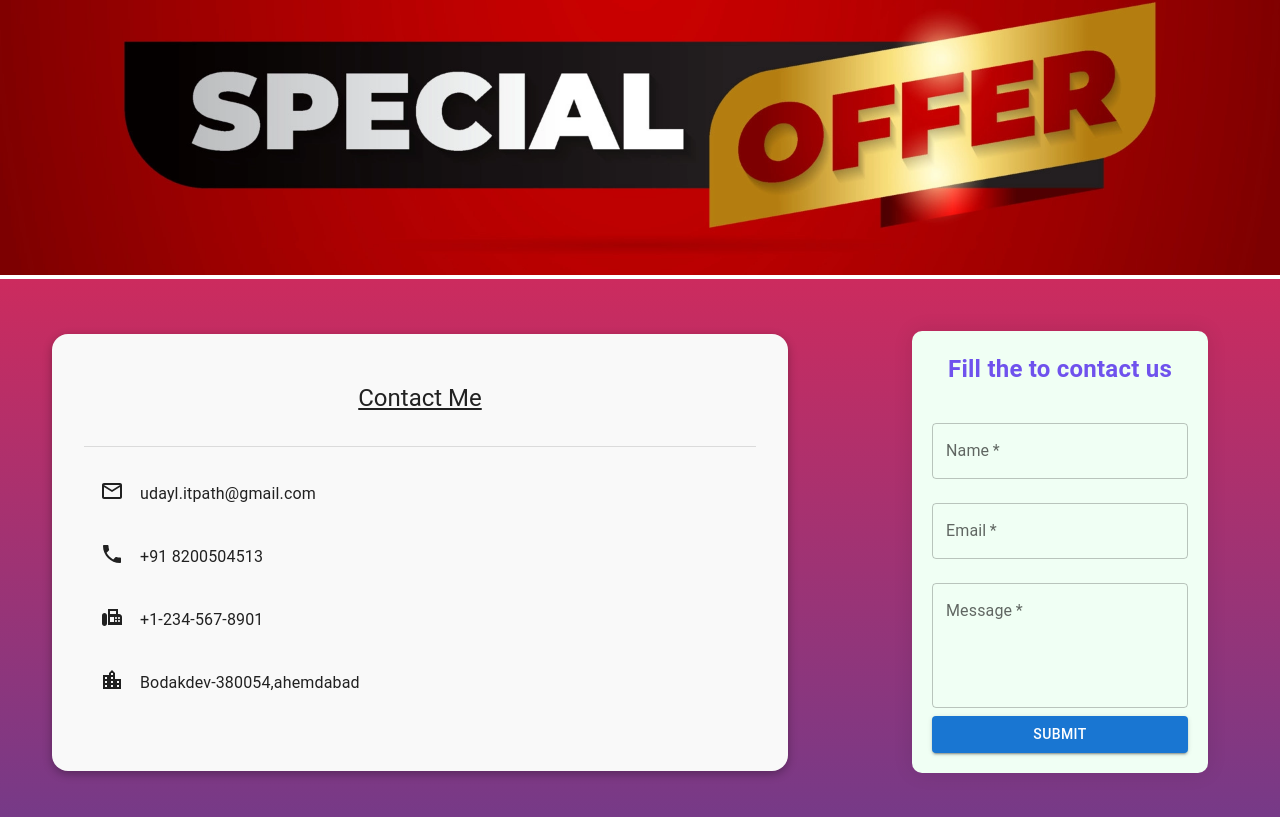
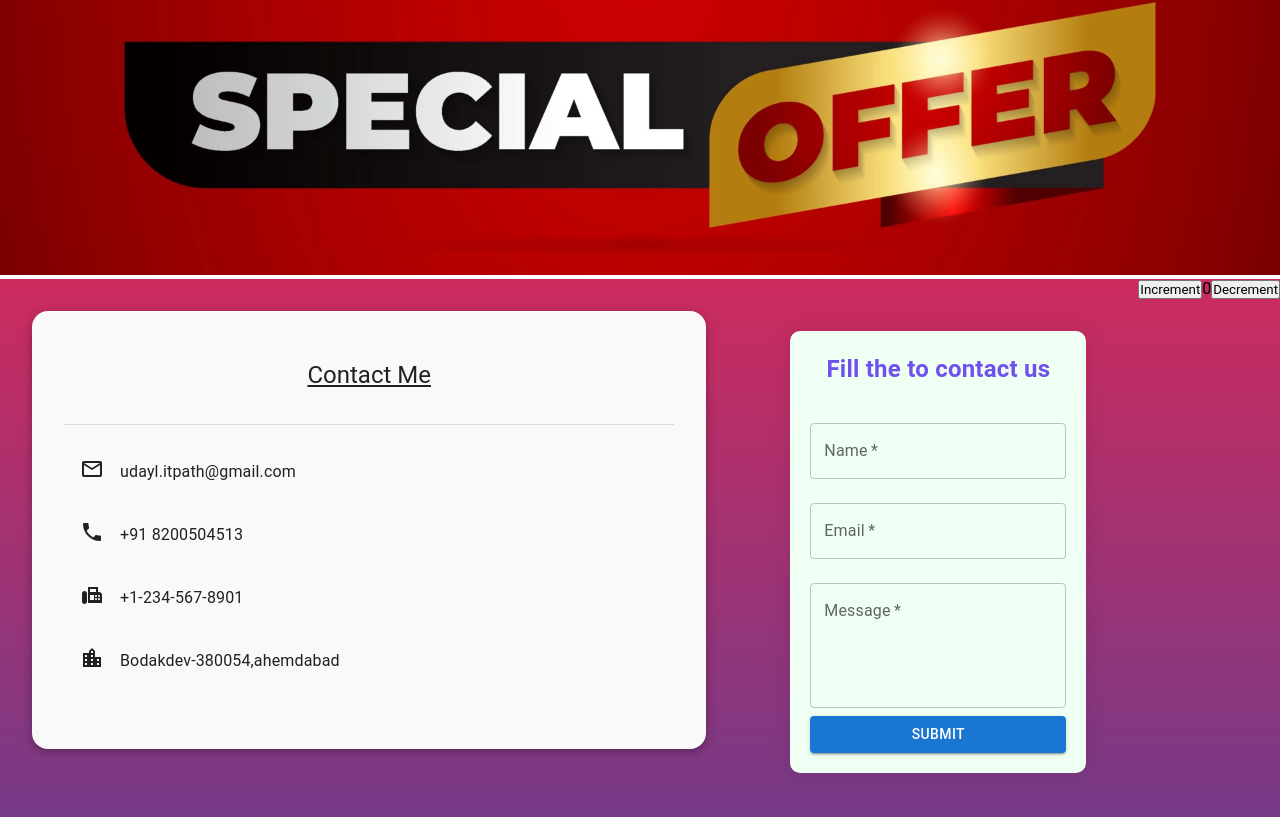
Before and after one commit to UGlakhana45/mui, a React (Create React App) app: page / in a window 1280 px wide. Shown: the part 2881-3698 px from the top of the page. Built offline with nearby package versions, Linux system fonts and the light colour scheme.

Commit message:
redux trial

```diff
--- a/package.json
+++ b/package.json
@@ -8,6 +8,7 @@
     "@fontsource/roboto": "^4.5.8",
     "@mui/icons-material": "^5.11.16",
     "@mui/material": "^5.12.1",
+    "@reduxjs/toolkit": "^1.9.5",
     "@testing-library/jest-dom": "^5.16.5",
     "@testing-library/react": "^13.4.0",
     "@testing-library/user-event": "^13.5.0",
@@ -16,6 +17,7 @@
     "react": "^18.2.0",
     "react-dom": "^18.2.0",
     "react-navigation": "^4.4.4",
+    "react-redux": "^8.0.5",
     "react-router-dom": "^6.10.0",
     "react-scripts": "5.0.1",
     "react-swipeable-views": "^0.14.0",
--- a/src/App.js
+++ b/src/App.js
@@ -1,9 +1,14 @@
-import React, { createContext } from "react";
+import React from "react";
+import { Provider } from "react-redux";
+import { store } from "./redux/store";
 import Routing from "./routes/routes";
-import Signin from "./ref/signin";
 
 const App = () => {
-  return <Routing />;
+  return (
+    <Provider store={store}>
+      <Routing />
+    </Provider>
+  );
 };
 
 export default App;
--- a/src/containers/contact.jsx
+++ b/src/containers/contact.jsx
@@ -3,6 +3,7 @@
 import styled from "@emotion/styled";
 import ContactPage from "../components/contactCard";
 import ContactMe from "../components/contactMe";
+import { Counter } from "../redux/test";
 
 const ContactBox = styled(Box)`
   background: linear-gradient(to bottom, #cc2b5e, #753a88);
@@ -17,7 +18,6 @@
         height: {xs:'auto',md:'auto',xl:'100vh'},
         display: "flex",
         justifyContent: "center",
-        alignItems: "center",
         backgroundSize: "cover",
         backgroundPosition: "center",
       }}
@@ -44,7 +44,9 @@
       >
         <ContactMe />
       </Box>
+      <Counter />
     </ContactBox>
+
   );
 };
 
--- a/src/containers/home.jsx
+++ b/src/containers/home.jsx
@@ -1,4 +1,4 @@
-import { Box, Container } from "@mui/material";
+import { Box} from "@mui/material";
 import React from "react";
 import SwipeableTextMobileStepper from "../components/swipable";
 import discount from "../assets/images/special-offer-sale-banner-besign-discount-label-and-sticker-for-media-promotion-product-free-vector.webp";
--- /dev/null
+++ b/src/redux/reducers/authSlice.js
@@ -0,0 +1,21 @@
+import { createSlice } from "@reduxjs/toolkit"
+
+const initialState = {
+    value:0
+}
+
+export const authSlice = createSlice({
+    name :'trial',
+    initialState,
+    reducers :{
+        increment : (state) => {
+            state.value += 1;
+        },
+        decrement : (state) =>{
+            state.value -= 1;
+        }
+    }
+})
+
+export const {increment,decrement} = authSlice.actions
+export default authSlice.reducer;
--- /dev/null
+++ b/src/redux/store.js
@@ -0,0 +1,10 @@
+import { configureStore } from "@reduxjs/toolkit";
+import counterReducer from './reducers/authSlice';
+
+export const store = configureStore({
+    reducer : {
+        trial : counterReducer,
+
+
+    },
+})
--- /dev/null
+++ b/src/redux/test.jsx
@@ -0,0 +1,29 @@
+import React from 'react'
+import { useSelector, useDispatch } from 'react-redux'
+import { decrement, increment } from './reducers/authSlice'
+
+
+export function Counter() {
+  const count = useSelector((state) => state.trial.value)
+  const dispatch = useDispatch()
+
+  return (
+    <div>
+      <div>
+        <button
+          aria-label="Increment value"
+          onClick={() => dispatch(increment())}
+        >
+          Increment
+        </button>
+        <span>{count}</span>
+        <button
+          aria-label="Decrement value"
+          onClick={() => dispatch(decrement())}
+        >
+          Decrement
+        </button>
+      </div>
+    </div>
+  )
+}
```
Also changed, not shown: 1 other file (tests, documents, lock files or other folders).
